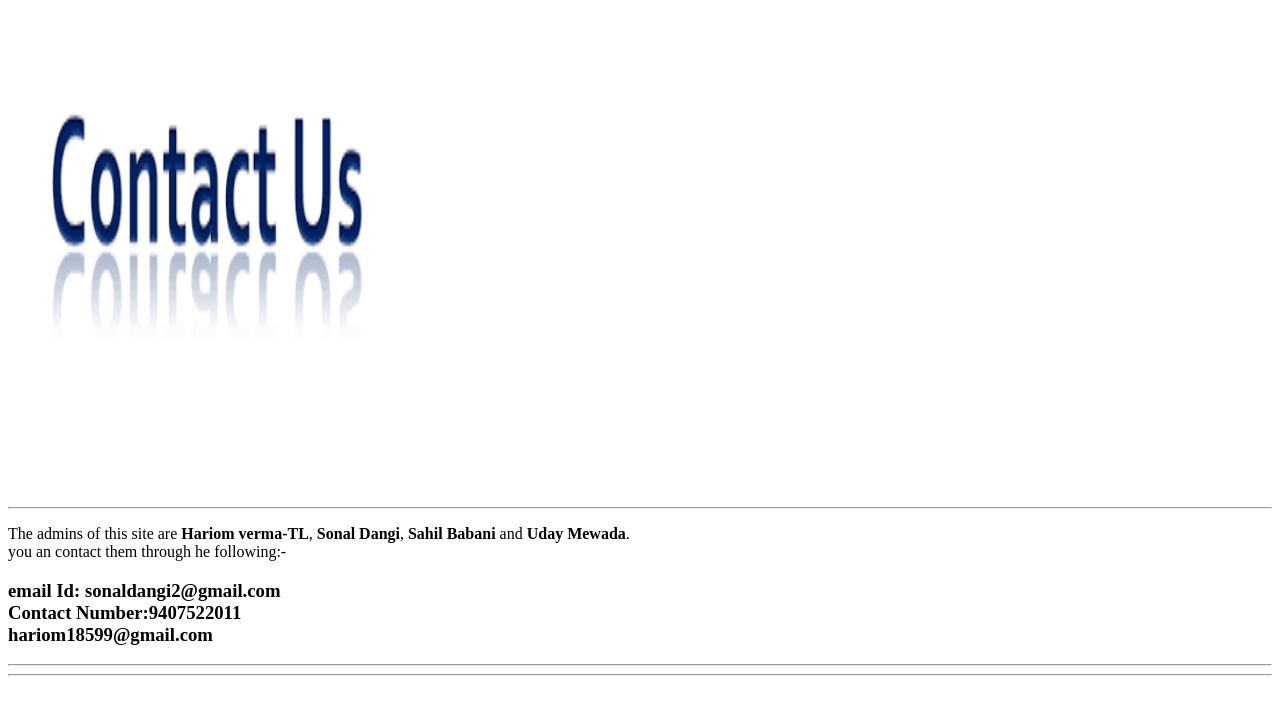
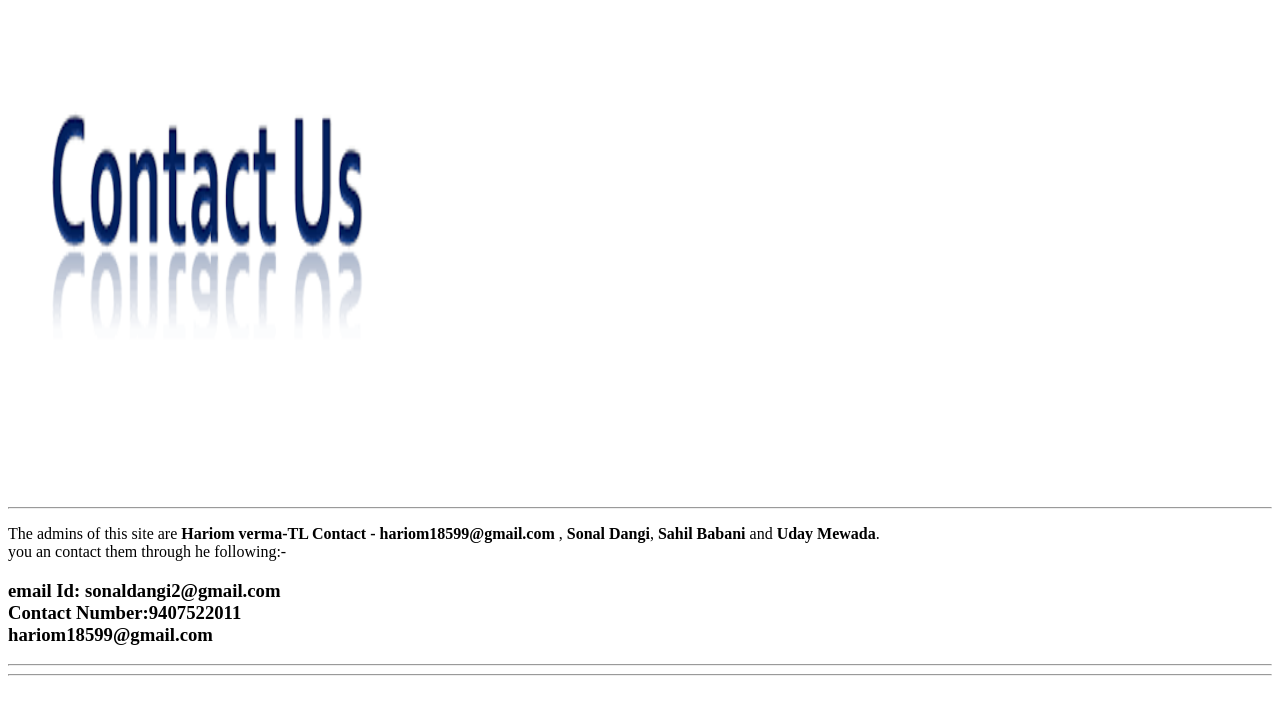
Before and after one commit to sonaldangi12/Hackindore, a Django app: page /contacts/ in a window 1280 px wide. Shown: the part 19-734 px from the top of the page. Run offline with Django 3.2, Linux system fonts and the light colour scheme.

Commit message:
Update contact.html
added contact info

```diff
--- a/appt/templates/contact.html
+++ b/appt/templates/contact.html
@@ -8,7 +8,7 @@
 <img   src="../static/Images/re.jpg" alt="Girl in a jacket"  WIDTH="400" HEIGHT="500" align="middle" /></br>
 <hr>
 
-<p>The admins of this site are<b> Hariom verma-TL</b>, <b>Sonal Dangi</b>, <b>Sahil Babani</b> and <b>Uday Mewada</b>.
+<p>The admins of this site are<b> Hariom verma-TL Contact - hariom18599@gmail.com </b>, <b>Sonal Dangi</b>, <b>Sahil Babani</b> and <b>Uday Mewada</b>.
 <br>you an contact them through he following:- <h3>email Id: sonaldangi2@gmail.com </br> Contact Number:9407522011 <br> hariom18599@gmail.com</h3></p>
 <hr><hr>
 </body>
```
